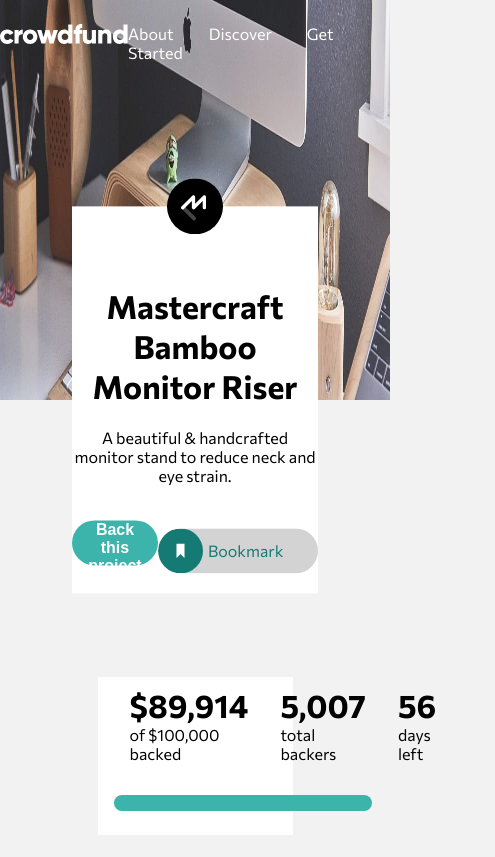
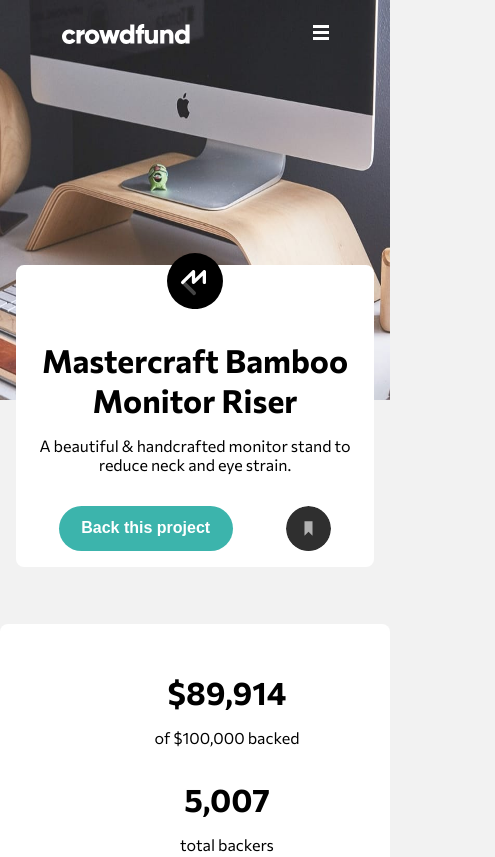
Before and after one commit to djolesusername/qz6, a plain HTML site: page index.html in a window 390 px wide. Shown: the top 857 px of the page, 495 px wide, since content can reach past the window. Drawn offline with Linux system fonts and the light colour scheme.

Commit message:
starting mobile

```diff
--- a/index.html
+++ b/index.html
@@ -22,6 +22,7 @@
   <a href="#">Get Started</a>
   </nav>
 </div>
+<div class="hamburger-holder"> <img src="./images/icon-hamburger.svg" alt=""> </div>
 
   </div>
   <div class="top-div">
@@ -33,22 +34,22 @@
       <div>
       <button type="button" class="tbc">
         Back this project      </button> </div>
-        <div  class="bookmark bookmarked">  <span class="bookmarktext">Bookmark </span></button>
+        <div  class="bookmark">  <span class="bookmarktext">Bookmark </span></button>
 
     </div>
      </div>
 
 </div>
 <div class="money-container">
-<div>
+<div class="item1">
  <div  class="primary" id="currentAmount"> $89,914  </div>
  <div class="option"> of $100,000 backed</div>
 </div>
-<div>
+<div class="item2">
   <div  class="primary" id="currentBakers"> 5,007  </div>
   <div class="option">  total backers</div>
  </div>
- <div>
+ <div class="item3">
   <div  class="primary"> 56  </div>
   <div class="option">  days left</div>
  </div>
--- a/script.js
+++ b/script.js
@@ -107,5 +107,39 @@ window.onclick = function (event) {
     modal.style.display = "none";
   }
 };
+
+//Bookmark button logic
 const bookmarkButton = document.getElementsByClassName("bookmarktext")[0];
-console.log(bookmarkButton.innerText);
+
+let bookmarked = false;
+const bookmarkDiv = document.getElementsByClassName("bookmark")[0];
+
+bookmarkDiv.addEventListener("click", () => {
+  bookmarked = !bookmarked;
+  localStorage.setItem("crowdfund.bamboo", bookmarked);
+  bookmarkExecute();
+});
+
+const checkBookmarked = () => {
+  if (localStorage.getItem("crowdfund.bamboo") == "true") {
+    bookmarked = true;
+  }
+  bookmarkExecute();
+};
+
+const bookmarkExecute = () => {
+  if (Boolean(bookmarked)) {
+    bookmarkDiv.classList.add("bookmarked");
+    localStorage.setItem("crowdfund.bamboo", true);
+  }
+  if (!Boolean(bookmarked)) {
+    bookmarkDiv.classList.remove("bookmarked");
+    localStorage.setItem("crowdfund.bamboo", false);
+  }
+};
+
+window.addEventListener("DOMContentLoaded", () => {
+  checkBookmarked();
+});
+
+//inactive style
--- a/style.css
+++ b/style.css
@@ -2,6 +2,7 @@
   --moderate-cyan: hsl(176, 50%, 47%);
   --dark-cyan: hsl(176, 72%, 28%);
   --dark-grey: hsl(0, 0%, 48%);
+  --moderate-cyan2: hsla(176, 50%, 47%, 0.3);
 }
 
 body {
@@ -23,7 +24,8 @@ body {
   position: relative;
 }
 
-nav {
+nav,
+.hamburger-holder {
   list-style-type: none;
   padding-top: 1.5rem;
 }
@@ -44,7 +46,12 @@ nav a {
   margin: 0% 25%;
   text-align: center;
   background-color: white;
-  padding-bottom: 1.2rem;
+  padding-bottom: 1.8rem;
+  border-radius: 1rem;
+}
+.top-div h1 {
+  margin-top: 0;
+  margin-bottom: 1rem;
 }
 
 .mastercraft {
@@ -55,19 +62,20 @@ nav a {
   display: grid;
   grid-template-columns: auto auto;
   justify-content: space-around;
-  margin-top: 0.7rem;
+  margin-top: 1rem;
 }
 button {
   height: 2.8rem;
   border-radius: 120px;
-  padding-right: 1rem;
-  padding-left: 1rem;
+  padding-right: 1.4rem;
+  padding-left: 1.4rem;
   background-color: var(--moderate-cyan);
   color: white;
   border: none;
-  margin-top: 1.5rem;
+  margin-top: 1rem;
   font-size: 1rem;
   font-weight: 700;
+  cursor: pointer;
 }
 
 button:hover,
@@ -83,14 +91,16 @@ button:focus {
   align-content: space-around;
   width: 10rem;
   background-color: lightgrey;
-  margin-top: 2rem;
+  margin-top: 1rem;
   background-image: url("./images/icon-bookmark.svg");
   background-repeat: no-repeat;
   background-size: 2.8rem;
+  cursor: pointer;
 }
 .bookmarked {
   background-image: url("./images/icon-bookmark2.svg");
   color: var(--dark-cyan);
+  background-color: var(--moderate-cyan2);
 }
 
 .bookmark-image {
@@ -101,7 +111,8 @@ button:focus {
 }
 
 .bookmarktext {
-  padding-left: 1rem;
+  padding-left: 1.4rem;
+  font-weight: 700;
 }
 
 .money-container,
@@ -113,12 +124,13 @@ button:focus {
   background-color: white;
   transform: translateY(-110px);
   padding: 2% 0;
+  margin-top: 0.8rem;
+  border-radius: 1rem;
 }
 
 .pledge-container {
   transform: translateY(-100px);
   grid-template-columns: auto;
-  margin-top: 1rem;
   padding: 3rem;
   padding-top: 1rem;
   color: var(--dark-grey);
@@ -301,3 +313,69 @@ h2,
   margin-bottom: 1.5rem;
   margin-top: 1.5rem;
 }
+.hamburger-holder {
+  display: none;
+}
+@media only screen and (max-width: 850px) {
+  .header-image {
+    background-image: url("./images/image-hero-mobile.jpg");
+    background-size: 100vw 400px;
+  }
+  .top-div,
+  .money-container,
+  .pledge-container {
+    margin: 1rem;
+    border-radius: 8px;
+    padding: 1rem;
+  }
+  .nav-div {
+    display: none;
+  }
+  .hamburger-holder {
+    display: block;
+  }
+  .bookmarktext {
+    display: none;
+  }
+  .bookmark {
+    height: 2.8rem;
+    width: 2.8rem;
+  }
+  .money-container {
+    margin: 0;
+    grid-template-rows: auto;
+    grid-template-columns: auto;
+    display: grid;
+    padding: 1rem;
+    justify-content: center;
+    position: relative;
+  }
+  .money-container div {
+    padding-top: 1rem;
+    width: 90vw;
+    text-align: center;
+  }
+  .item1 {
+    grid-row: 1;
+  }
+  .item2 {
+    grid-row: 2;
+  }
+  .item3 {
+    grid-row: 3;
+  }
+  .progressbar {
+    grid-column: 1;
+    margin: 0;
+    padding: 0;
+    margin-top: 1rem;
+
+    text-align: left !important;
+    padding-top: 0 !important;
+  }
+
+  .progressbar span {
+    padding: 0;
+    margin: 0;
+  }
+}
```
